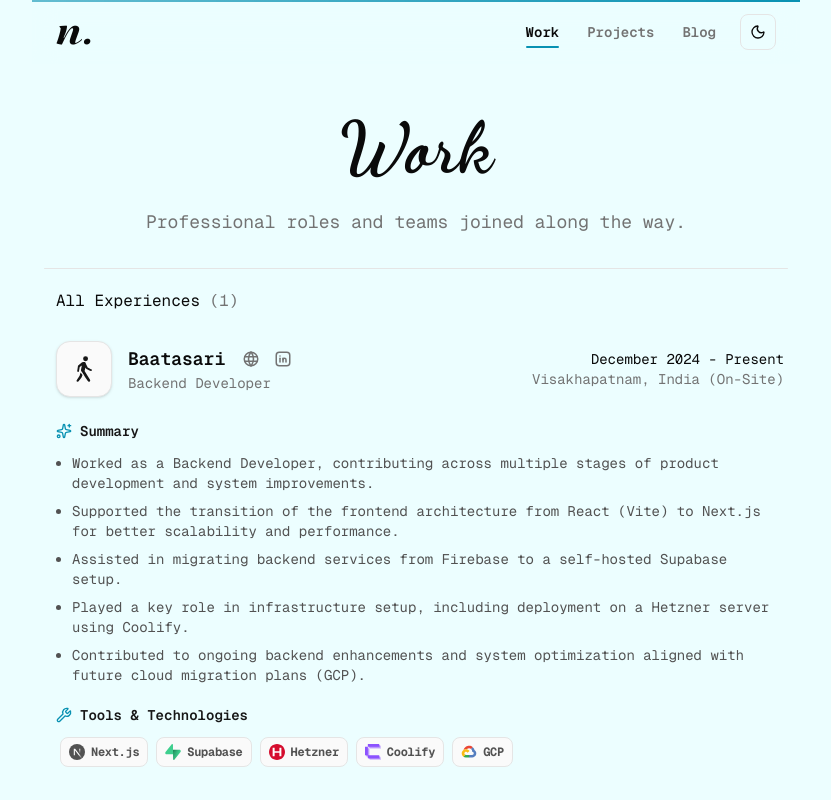
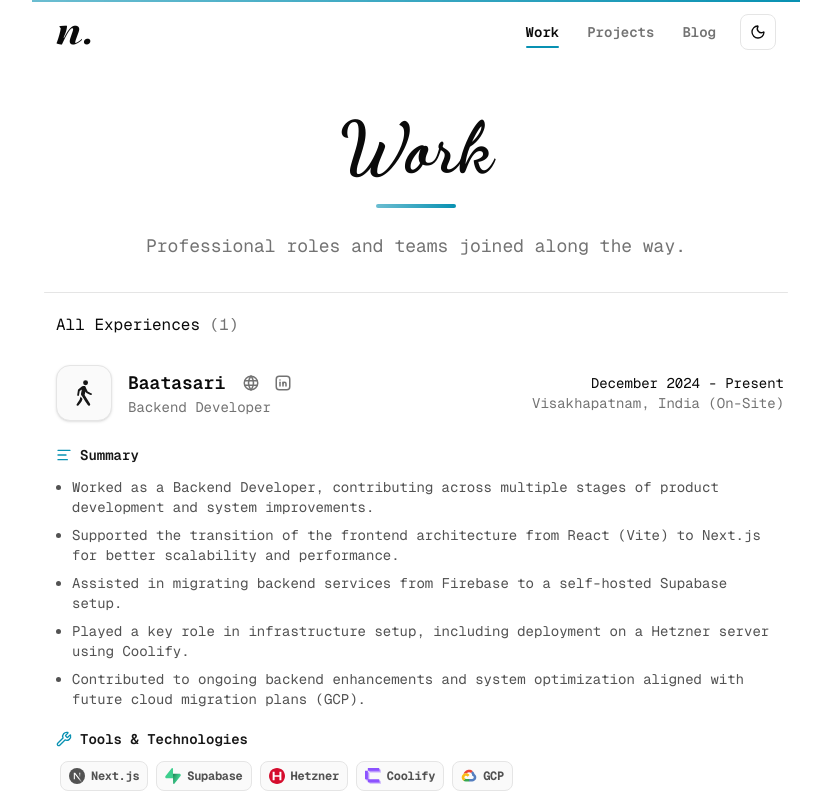
Before and after one commit to niladri-gudu/portfolio, a Next.js app: page /work in a window 1280 px wide. Shown: the top 800 px of the page, without its empty margins (224-1055 px from the left). Built offline with nearby package versions, Linux system fonts and the light colour scheme; no server answers; the database is empty.

Commit message:
apply seasonal accent across all pages and extend progress bar to project pages

```diff
--- a/app/blog/page.tsx
+++ b/app/blog/page.tsx
@@ -21,9 +21,15 @@ export default function BlogPage() {
     <>
       <section className="flex flex-col my-8 gap-6 pt-4">
         <Reveal>
-          <h1 className="flex items-center justify-center gap-6 text-6xl xl:text-7xl font-ds font-extrabold">
-            <span>Blog</span>
-          </h1>
+          <div className="flex flex-col items-center gap-5">
+            <h1 className="flex items-center justify-center gap-6 text-6xl xl:text-7xl font-ds font-extrabold">
+              <span>Blog</span>
+            </h1>
+            <span
+              aria-hidden
+              className="h-1 w-20 rounded-full bg-linear-to-r from-accent-brand/60 to-accent-brand"
+            />
+          </div>
         </Reveal>
 
         <Reveal delay={d(0)}>
--- a/app/globals.css
+++ b/app/globals.css
@@ -144,19 +144,18 @@ body {
   --accent-brand-fg: var(--background);
 }
 
-/* Seasonal themes: accent color + visible background tint (light) */
-:root[data-season="winter"] { --accent-brand: #4f6af5; --background: #eef2ff; }
-:root[data-season="spring"] { --accent-brand: #16a34a; --background: #ecfdf5; }
-:root[data-season="summer"] { --accent-brand: #d97706; --background: #fffbeb; }
-:root[data-season="monsoon"] { --accent-brand: #0891b2; --background: #ecfeff; }
-:root[data-season="autumn"] { --accent-brand: #c2410c; --background: #fff7ed; }
+/* Seasonal themes: accent color only (background stays neutral) */
+:root[data-season="winter"] { --accent-brand: #4f6af5; }
+:root[data-season="spring"] { --accent-brand: #16a34a; }
+:root[data-season="summer"] { --accent-brand: #d97706; }
+:root[data-season="monsoon"] { --accent-brand: #0891b2; }
+:root[data-season="autumn"] { --accent-brand: #c2410c; }
 
-/* Seasonal themes: accent color + visible background tint (dark) */
-.dark[data-season="winter"] { --accent-brand: #93a5ff; --background: #0f1224; }
-.dark[data-season="spring"] { --accent-brand: #4ade80; --background: #0a1f14; }
-.dark[data-season="summer"] { --accent-brand: #fbbf24; --background: #1d1605; }
-.dark[data-season="monsoon"] { --accent-brand: #67e8f9; --background: #0a1f24; }
-.dark[data-season="autumn"] { --accent-brand: #fb923c; --background: #201309; }
+.dark[data-season="winter"] { --accent-brand: #93a5ff; }
+.dark[data-season="spring"] { --accent-brand: #4ade80; }
+.dark[data-season="summer"] { --accent-brand: #fbbf24; }
+.dark[data-season="monsoon"] { --accent-brand: #67e8f9; }
+.dark[data-season="autumn"] { --accent-brand: #fb923c; }
 
 @layer base {
   * {
--- a/app/guestbook/page.tsx
+++ b/app/guestbook/page.tsx
@@ -28,9 +28,15 @@ export default async function GuestbookPage() {
     <>
       <section className="flex flex-col my-8 gap-6 pt-4">
         <Reveal>
-          <h1 className="flex items-center justify-center gap-6 text-6xl xl:text-7xl font-ds font-extrabold">
-            <span>Guestbook</span>
-          </h1>
+          <div className="flex flex-col items-center gap-5">
+            <h1 className="flex items-center justify-center gap-6 text-6xl xl:text-7xl font-ds font-extrabold">
+              <span>Guestbook</span>
+            </h1>
+            <span
+              aria-hidden
+              className="h-1 w-20 rounded-full bg-linear-to-r from-accent-brand/60 to-accent-brand"
+            />
+          </div>
         </Reveal>
         <Reveal delay={d(0)}>
           <p className="text-center text-lg text-muted-foreground mx-auto w-5/6">
--- a/app/projects/page.tsx
+++ b/app/projects/page.tsx
@@ -18,9 +18,15 @@ export default function ProjectsPage() {
     <>
       <section className="flex flex-col my-8 gap-6 pt-4">
         <Reveal>
-          <h1 className="flex items-center justify-center gap-4 text-6xl xl:text-7xl font-ds font-extrabold">
-            <span>Projects</span>
-          </h1>
+          <div className="flex flex-col items-center gap-5">
+            <h1 className="flex items-center justify-center gap-4 text-6xl xl:text-7xl font-ds font-extrabold">
+              <span>Projects</span>
+            </h1>
+            <span
+              aria-hidden
+              className="h-1 w-20 rounded-full bg-linear-to-r from-accent-brand/60 to-accent-brand"
+            />
+          </div>
         </Reveal>
 
         <Reveal delay={0.03}>
--- a/app/work/page.tsx
+++ b/app/work/page.tsx
@@ -20,9 +20,15 @@ export default function WorkPage() {
     <>
       <section className="flex flex-col my-8 gap-6 pt-4">
         <Reveal>
-          <h1 className="flex items-center justify-center gap-6 text-6xl xl:text-7xl font-ds font-extrabold">
-            <span>Work</span>
-          </h1>
+          <div className="flex flex-col items-center gap-5">
+            <h1 className="flex items-center justify-center gap-6 text-6xl xl:text-7xl font-ds font-extrabold">
+              <span>Work</span>
+            </h1>
+            <span
+              aria-hidden
+              className="h-1 w-20 rounded-full bg-linear-to-r from-accent-brand/60 to-accent-brand"
+            />
+          </div>
         </Reveal>
 
         <Reveal delay={d(0)}>
--- a/components/blog/BlogContent.tsx
+++ b/components/blog/BlogContent.tsx
@@ -50,6 +50,10 @@ export default function BlogContent({ post }: { post: Post }) {
             ))}
           </div>
           <h1 className="text-4xl font-bold">{post.title}</h1>
+          <span
+            aria-hidden
+            className="block h-0.5 w-16 rounded-full bg-linear-to-r from-accent-brand/60 to-accent-brand"
+          />
           <p className="text-muted-foreground text-lg leading-relaxed">
             {post.description}
           </p>
--- a/components/motion/ScrollProgress.tsx
+++ b/components/motion/ScrollProgress.tsx
@@ -20,7 +20,11 @@ export default function ScrollProgress() {
     restDelta: 0.001,
   });
 
-  if (shouldReduceMotion || !SHOW_ON_PATHS.includes(pathname)) return null;
+  if (
+    shouldReduceMotion ||
+    (!SHOW_ON_PATHS.includes(pathname) && !pathname.startsWith("/projects/"))
+  )
+    return null;
 
   return (
     <motion.div
--- a/components/projectDetails/ProjectDetails.tsx
+++ b/components/projectDetails/ProjectDetails.tsx
@@ -39,7 +39,7 @@ const SectionBlock = ({
     <div className="mt-10">
       <Reveal>
         <div className="flex items-center gap-3 mb-4">
-          <div className="h-6 w-[3px] rounded-full bg-neutral-200 dark:bg-neutral-800" />
+          <div className="h-6 w-[3px] rounded-full bg-linear-to-b from-accent-brand to-accent-brand/30" />
           <h2 className="text-2xl font-semibold">{title}</h2>
         </div>
       </Reveal>
@@ -91,6 +91,10 @@ const ProjectDetails = ({ project }: { project: ProjectItem }) => {
       <Reveal>
         <div className="mb-8 pl-2 mx-1">
           <h1 className="text-4xl font-bold mb-3">{project.title}</h1>
+          <span
+            aria-hidden
+            className="mb-3 block h-0.5 w-16 rounded-full bg-linear-to-r from-accent-brand/60 to-accent-brand"
+          />
           <p className="text-muted-foreground text-lg leading-relaxed">{project.description}</p>
         </div>
       </Reveal>
--- a/components/workCard/WorkCard.tsx
+++ b/components/workCard/WorkCard.tsx
@@ -4,7 +4,7 @@
 import { useState } from "react";
 import Link from "next/link";
 
-import { ChevronDown, Sparkles, Wrench } from "lucide-react";
+import { AlignLeft, ChevronDown, Wrench } from "lucide-react";
 
 import WorldIcon from "../ui/world-icon";
 import TwitterXIcon from "../ui/twitter-x-icon";
@@ -139,7 +139,7 @@ export default function WorkCard({ item, showToggle = true }: WorkCardProps) {
           >
             <div className="mt-6 flex flex-col pl-2">
               <div>
-                <SubHeading icon={Sparkles} title="Summary" />
+                <SubHeading icon={AlignLeft} title="Summary" />
                 <ul className="list-disc list-outside ml-4 space-y-2 mb-5 text-sm text-neutral-600 dark:text-neutral-400">
                   {item.summary.map((point, i) => (
                     <li key={`${point}-${i}`}>{point}</li>
```
